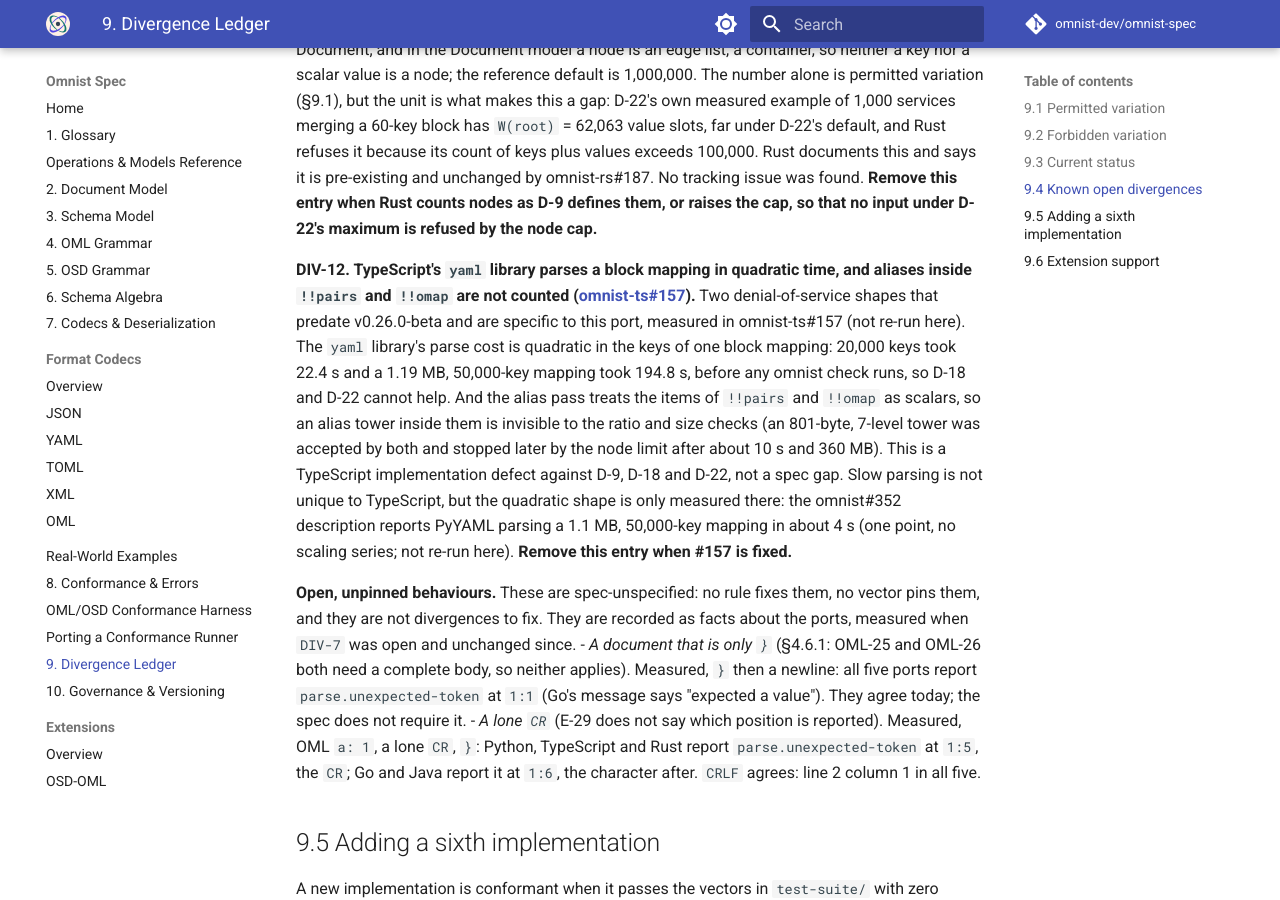
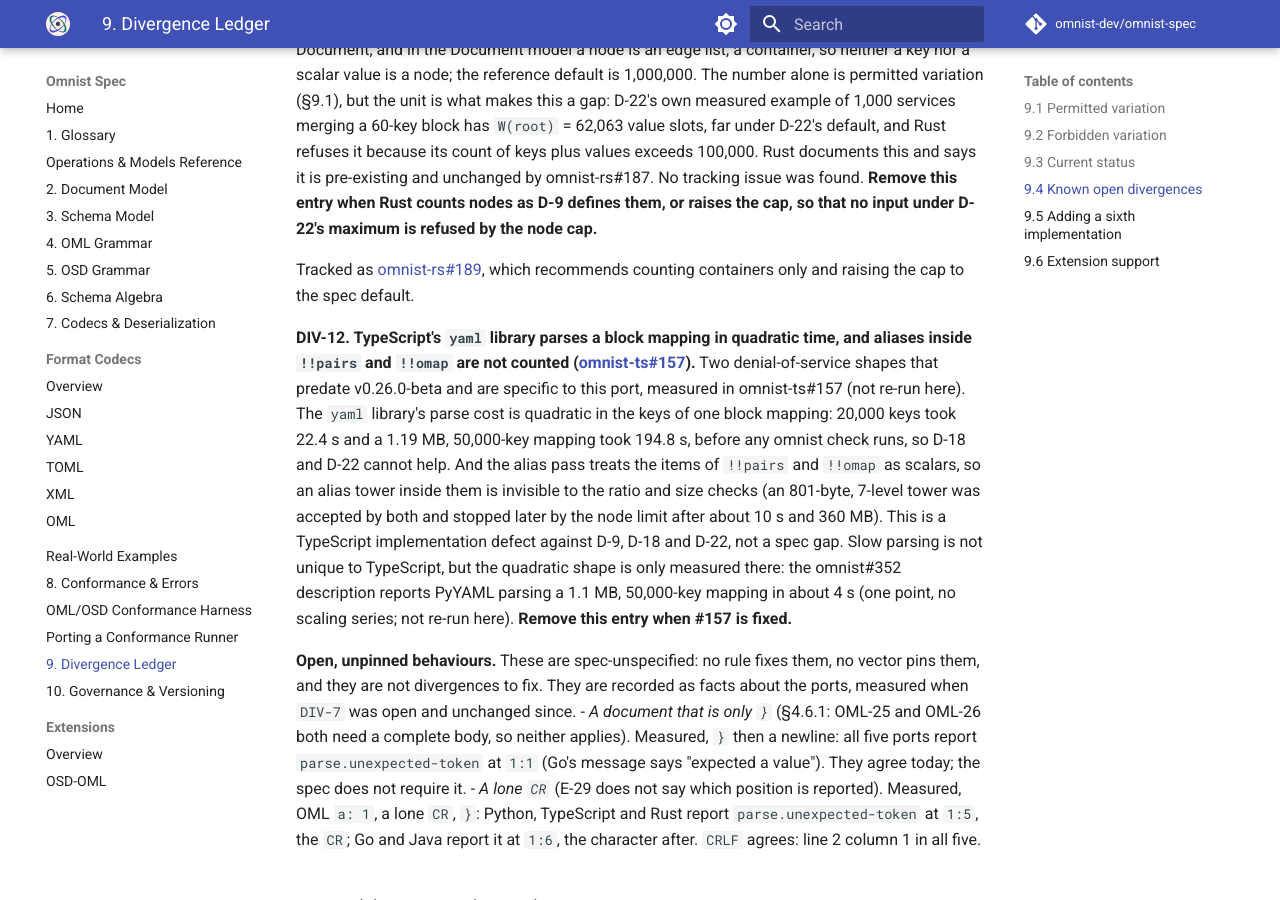
Before and after one commit to omnist-dev/omnist-spec, an MkDocs documentation site: the page built from docs/09-divergence-ledger.md, in a window 1280 px wide and 900 px high, scrolled down 9911 px. Built offline with MkDocs 1.6.1 and Material for MkDocs 9.7.7, drawn with Linux system fonts in a browser that asks for light colours; comment, search, counter and statistics services are not loaded.

Commit message:
Ledger: link DIV-11 to omnist-rs#189 (#136)

```diff
--- a/docs/09-divergence-ledger.md
+++ b/docs/09-divergence-ledger.md
@@ -385,6 +385,10 @@ No tracking issue was found. **Remove this entry when Rust counts nodes as D-9
 defines them, or raises the cap, so that no input under D-22's maximum is
 refused by the node cap.**
 
+Tracked as [omnist-rs#189](https://github.com/omnist-dev/omnist-rs/issues/189),
+which recommends counting containers only and raising the cap to the
+spec default.
+
 **DIV-12. TypeScript's `yaml` library parses a block mapping in quadratic time, and aliases inside `!!pairs` and `!!omap` are not counted ([omnist-ts#157](https://github.com/omnist-dev/omnist-ts/issues/157)).**
 Two denial-of-service shapes that predate v0.26.0-beta and are specific to this
 port, measured in omnist-ts#157 (not re-run here). The `yaml` library's parse
```
